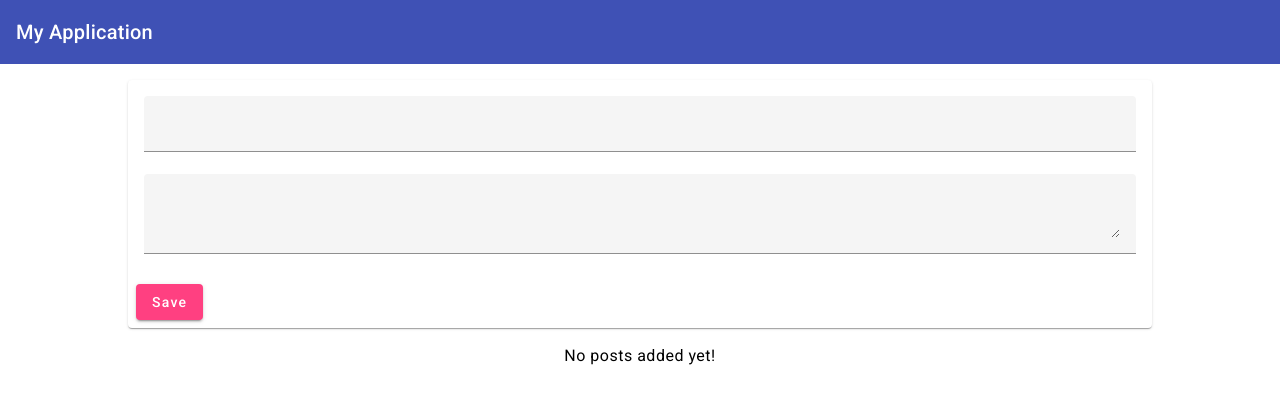
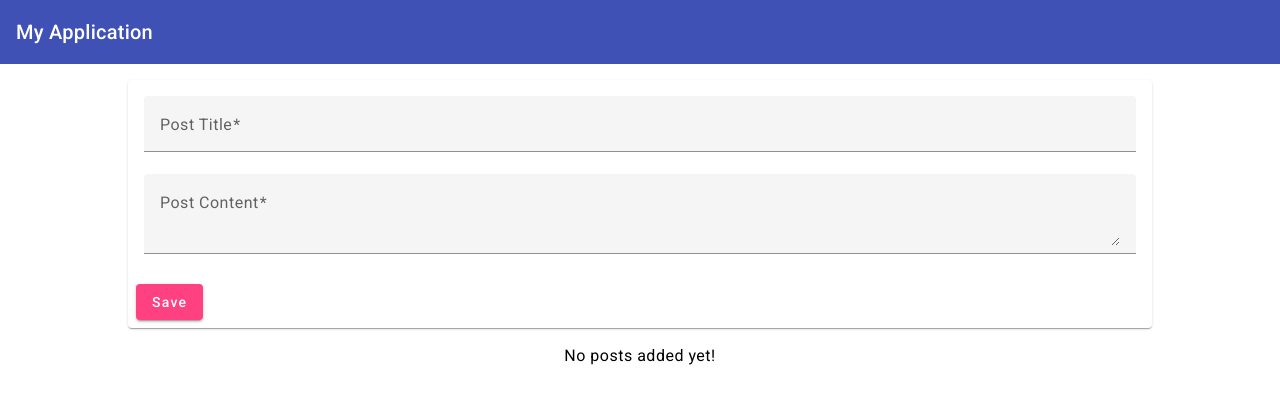
Before and after one commit to ankurinfoniti/angular-node-simple-cms, an Angular app: page / in a window 1280 px wide. Shown: the top 404 px of the page. Built offline with nearby package versions, Linux system fonts and the light colour scheme.

Commit message:
form reset and action in post list

```diff
--- a/src/app/posts/post-create/post-create.component.html
+++ b/src/app/posts/post-create/post-create.component.html
@@ -2,6 +2,7 @@
   <form (submit)="onAddPost(postForm)" #postForm="ngForm">
     <mat-card-content>
       <mat-form-field>
+        <mat-label>Post Title</mat-label>
         <input
           type="text"
           name="title"
@@ -16,6 +17,7 @@
         </mat-error>
       </mat-form-field>
       <mat-form-field>
+        <mat-label>Post Content</mat-label>
         <textarea
           name="content"
           required
--- a/src/app/posts/post-create/post-create.component.ts
+++ b/src/app/posts/post-create/post-create.component.ts
@@ -32,5 +32,6 @@
     }
 
     this.postsService.addPost(form.value.title, form.value.content);
+    form.resetForm();
   }
 }
--- a/src/app/posts/post-list/post-list.component.html
+++ b/src/app/posts/post-list/post-list.component.html
@@ -4,6 +4,10 @@
       <mat-panel-title>{{ post.title }}</mat-panel-title>
     </mat-expansion-panel-header>
     <p>{{ post.content }}</p>
+    <mat-action-row>
+      <button mat-button color="primary">Edit</button>
+      <button mat-button color="warn">Delete</button>
+    </mat-action-row>
   </mat-expansion-panel>
 </mat-accordion>
 
--- a/src/app/posts/post-list/post-list.component.ts
+++ b/src/app/posts/post-list/post-list.component.ts
@@ -3,6 +3,7 @@
 import { Subscription } from 'rxjs';
 
 import { MatExpansionModule } from '@angular/material/expansion';
+import { MatButtonModule } from '@angular/material/button';
 
 import { Post } from '../post.model';
 import { PostsService } from '../posts.service';
@@ -10,7 +11,7 @@
 @Component({
   selector: 'app-post-list',
   standalone: true,
-  imports: [CommonModule, MatExpansionModule],
+  imports: [CommonModule, MatExpansionModule, MatButtonModule],
   templateUrl: './post-list.component.html',
   styleUrls: ['./post-list.component.css'],
 })
```
